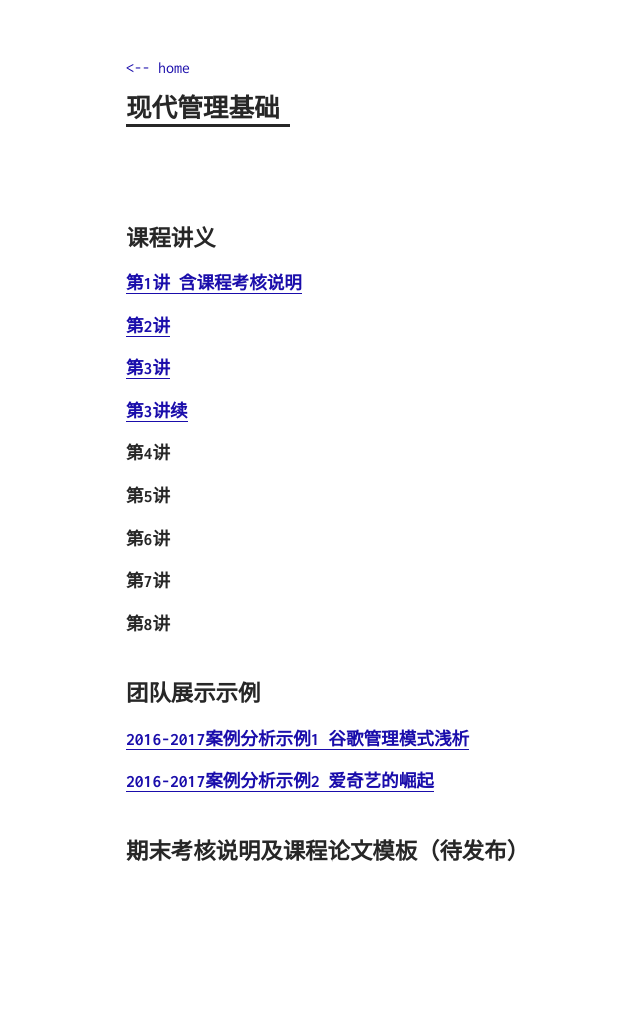
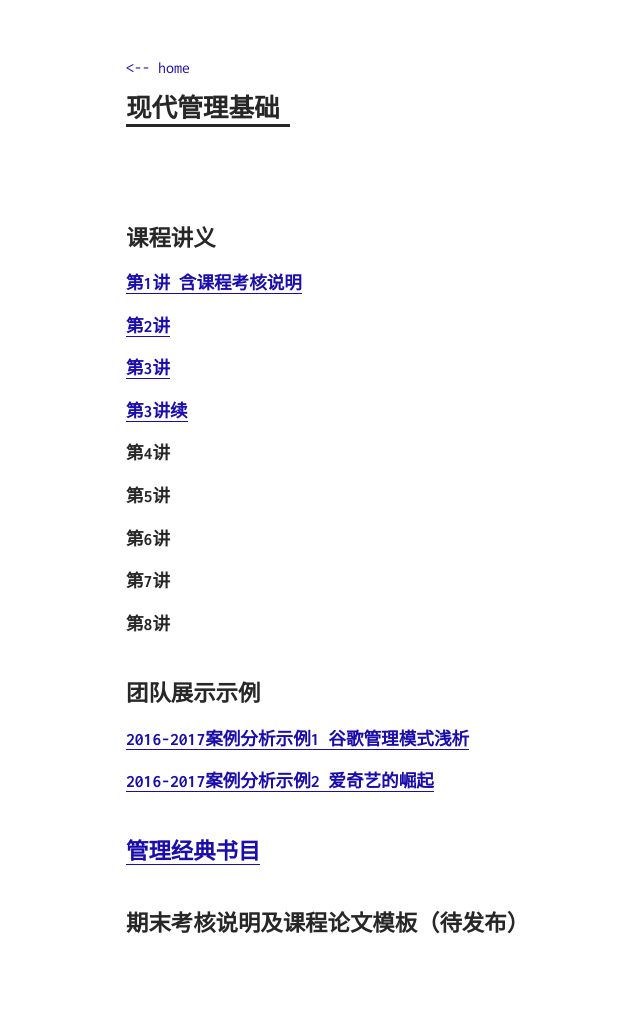
Before and after one commit to sherylman/sherylman.github.com, a Jekyll site: the page built from manage/index.md, in a window 1280 px wide. Shown: the whole page, without its empty margins (214-854 px from the left). Built offline with Jekyll 4.4.1, drawn with Linux system fonts in a browser that asks for light colours; before the commit the page ends 963 px from its top, so only the background shows below that.

Commit message:
Update index.md

```diff
--- a/manage/index.md
+++ b/manage/index.md
@@ -27,5 +27,6 @@ title: 现代管理基础
 
 ## [2016-2017案例分析示例2 爱奇艺的崛起](https://github.com/sherylman/sherylman.github.com/raw/master/manage/2016-2017%E6%A1%88%E4%BE%8B%E5%88%86%E6%9E%90%E7%A4%BA%E4%BE%8B2%20%E7%88%B1%E5%A5%87%E8%89%BA%E7%9A%84%E5%B4%9B%E8%B5%B7.pdf)
 
+# [管理经典书目](http://sherylman.com/blog/%E7%AE%A1%E7%90%86%E7%BB%8F%E5%85%B8%E4%B9%A6%E7%9B%AE)
 
 # 期末考核说明及课程论文模板（待发布）
```
